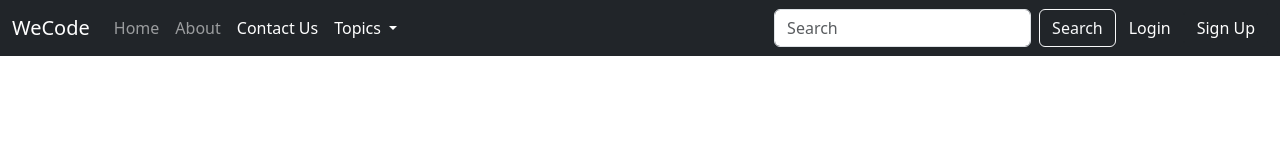
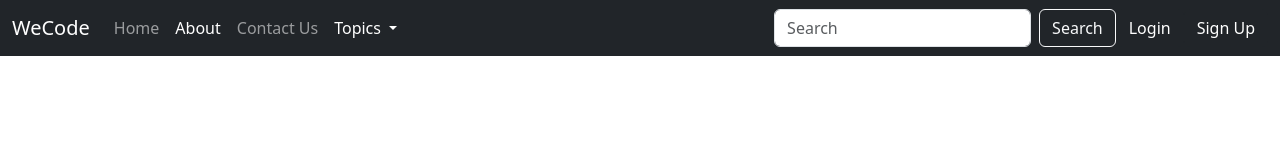
Before and after one commit to satyamt05/WeCode, a plain HTML site: page about.html in a window 1280 px wide. Shown: the top 160 px of the page. Drawn offline with nearby package versions, Linux system fonts and the light colour scheme.

Commit message:
Update about.html

```diff
--- a/about.html
+++ b/about.html
@@ -24,11 +24,11 @@
                 <a class="nav-link " aria-current="page" href="/WeCode/index.html">Home</a>
               </li>
               <li class="nav-item">
-                <a class="nav-link " href="/WeCode/about.html">About</a>
+                <a class="nav-link active " href="/WeCode/about.html">About</a>
               </li>
 
               <li class="nav-item">
-                <a class="nav-link active" href="/WeCode/contact.html">Contact Us</a>
+                <a class="nav-link " href="/WeCode/contact.html">Contact Us</a>
               </li>
 
               <li class="nav-item dropdown">
```
